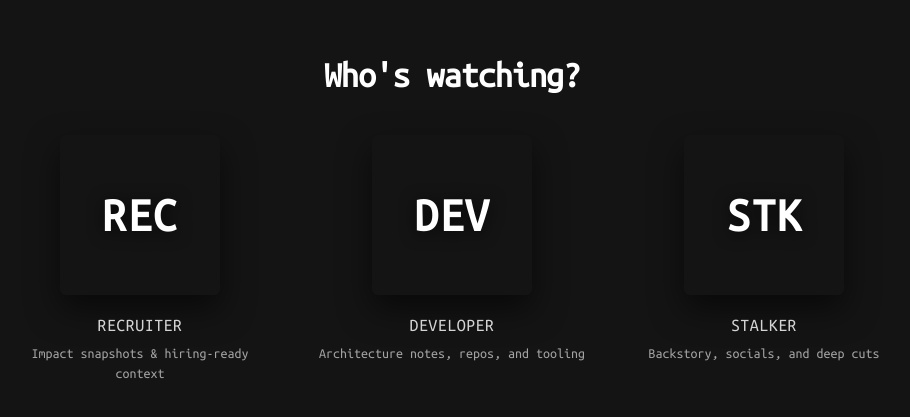
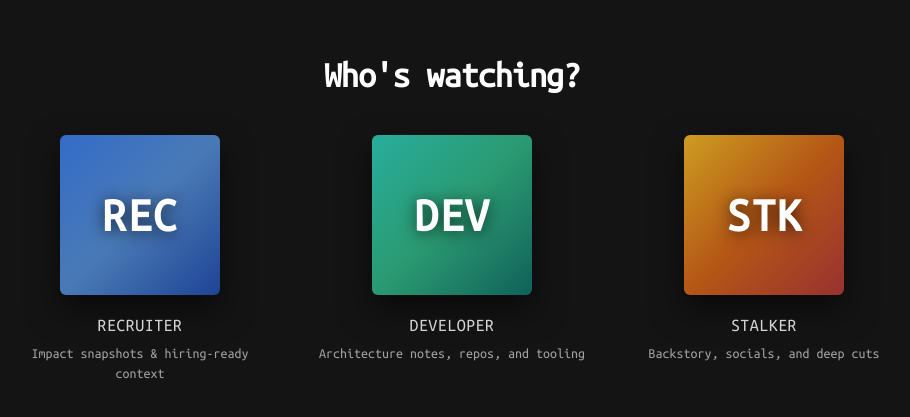
Before and after one commit to joshuan98/resume, a Next.js app: page / in a window 1280 px wide. Shown: the part 149-566 px from the top of the page, without its empty margins (188-1098 px from the left). Built offline with nearby package versions, Linux system fonts and the light colour scheme.

Commit message:
Update tailwind config for accent color in landing profile page

```diff
--- a/tailwind.config.ts
+++ b/tailwind.config.ts
@@ -5,8 +5,9 @@ const config: Config = {
     "./src/pages/**/*.{js,ts,jsx,tsx,mdx}",
     "./src/components/**/*.{js,ts,jsx,tsx,mdx}",
     "./src/app/**/*.{js,ts,jsx,tsx,mdx}",
+    "./src/constants/**/*.{js,ts,jsx,tsx,mdx}",
   ],
-  darkMode: ['selector'],
+  darkMode: ["selector"],
   theme: {
     extend: {
       colors: {
```
